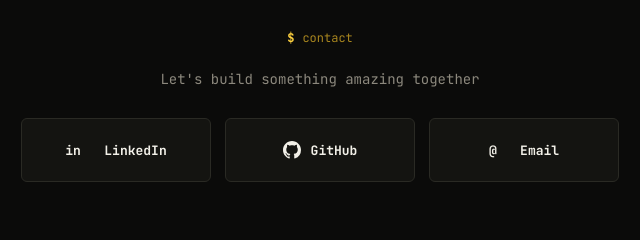
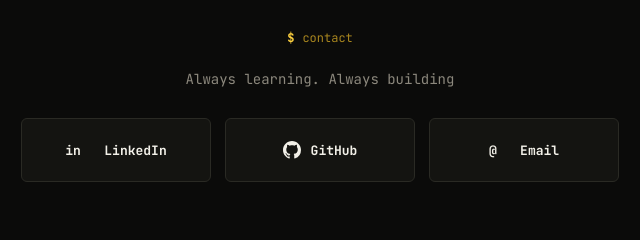
Before and after one commit to adityakamat2005/adityakamat2005.github.io, a plain HTML site: page index.html in a window 1280 px wide. Shown: the part 3062-3302 px from the top of the page, 320-960 px from the left. Drawn offline with Linux system fonts and the light colour scheme.

Commit message:
changes the Tagline at bottom

```diff
--- a/index.html
+++ b/index.html
@@ -323,7 +323,7 @@
   <!-- CONTACT -->
   <section id="contact" class="contact-section">
     <div class="section-label" style="justify-content:center;">contact</div>
-    <p class="contact-tagline">Let's build something amazing together</p>
+    <p class="contact-tagline">Always learning. Always building</p>
     <div class="contact-cards">
       <a class="contact-card" id="liCard" target="_blank" rel="noopener">in &nbsp; LinkedIn</a>
       <a class="contact-card" id="ghCard" target="_blank" rel="noopener"><svg height="18" viewBox="0 0 16 16" width="18" fill="currentColor" xmlns="http://www.w3.org/2000/svg"><path d="M8 0C3.58 0 0 3.58 0 8c0 3.54 2.29 6.53 5.47 7.59.4.07.55-.17.55-.38 0-.19-.01-.82-.01-1.49-2.01.37-2.53-.49-2.69-.94-.09-.23-.48-.94-.82-1.13-.28-.15-.68-.52-.01-.53.63-.01 1.08.58 1.23.82.72 1.21 1.87.87 2.33.66.07-.52.28-.87.51-1.07-1.78-.2-3.64-.89-3.64-3.95 0-.87.31-1.59.82-2.15-.08-.2-.36-1.02.08-2.12 0 0 .67-.21 2.2.82.64-.18 1.32-.27 2-.27.68 0 1.36.09 2 .27 1.53-1.04 2.2-.82 2.2-.82.44 1.1.16 1.92.08 2.12.51.56.82 1.27.82 2.15 0 3.07-1.87 3.75-3.65 3.95.29.25.54.73.54 1.48 0 1.07-.01 1.93-.01 2.2 0 .21.15.46.55.38A8.013 8.013 0 0016 8c0-4.42-3.58-8-8-8z"/></svg> GitHub</a>
```
